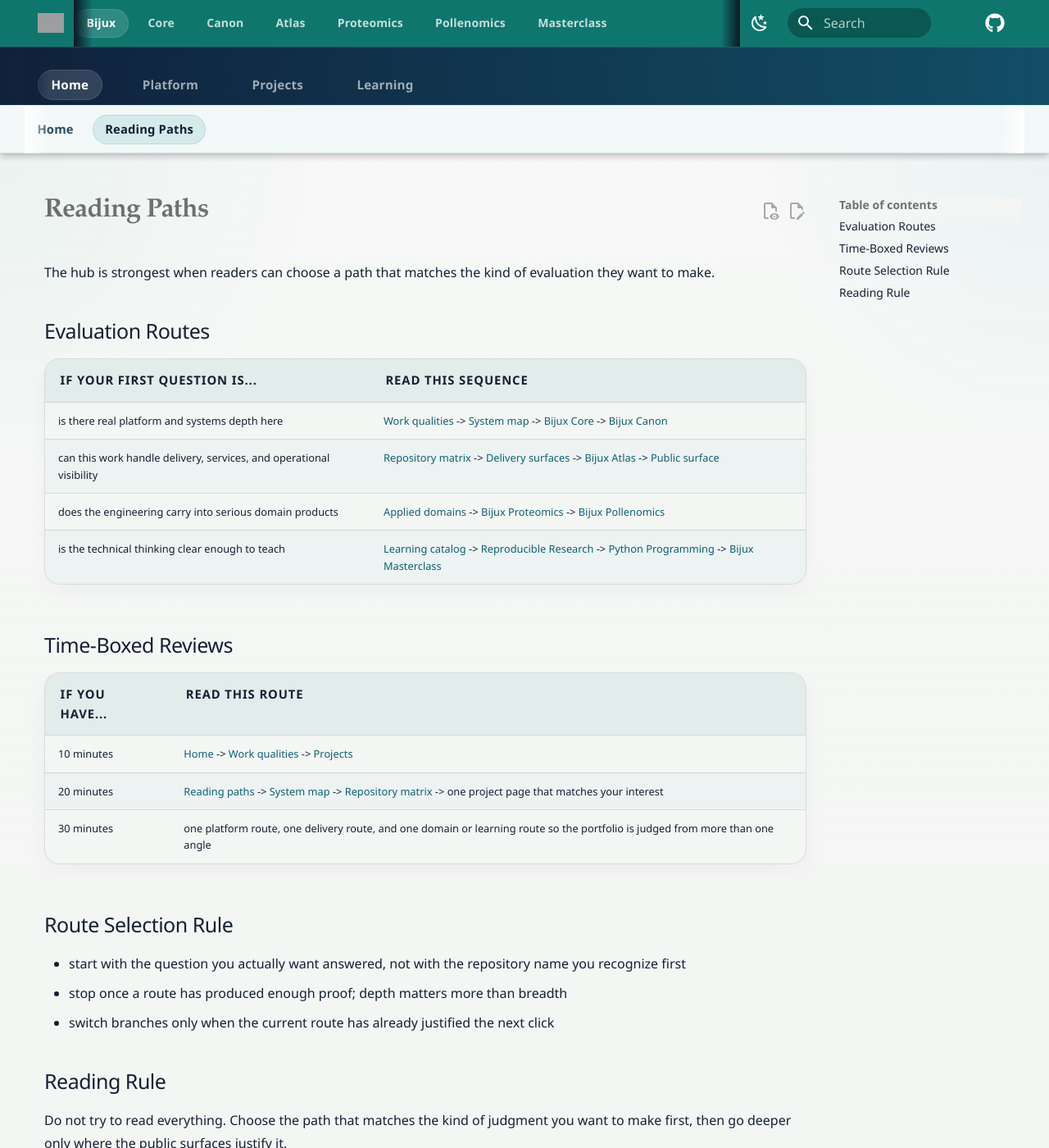
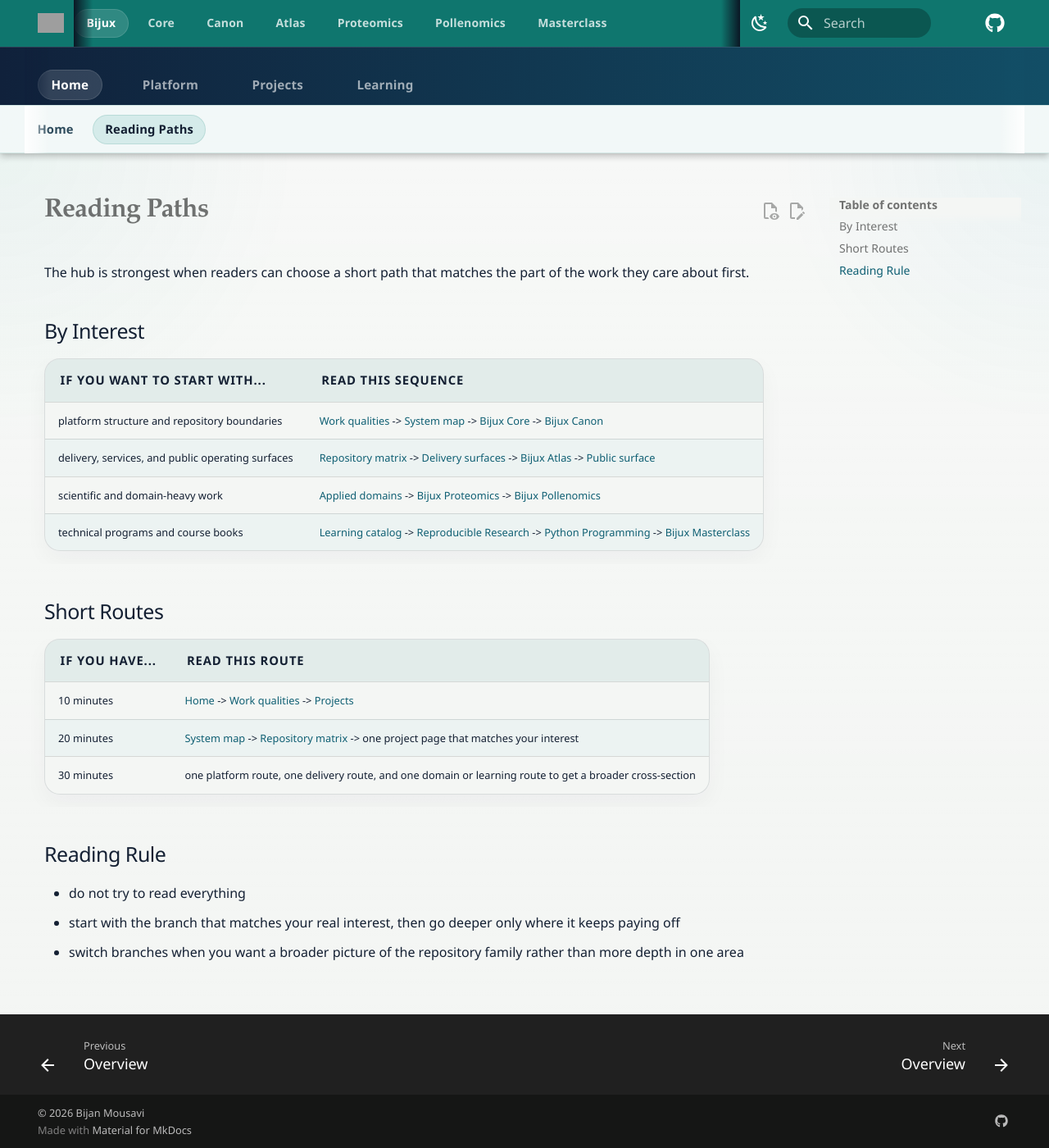
Before and after one commit to bijux/bijux.github.io, an MkDocs documentation site: the page built from docs/reading-paths.md, in a window 1280 px wide and 1400 px high. Shown: the whole window at 82% size. Built offline with MkDocs 1.6.1 and Material for MkDocs 9.7.7, drawn with Linux system fonts in a browser that asks for light colours; comment, search, counter and statistics services are not loaded; grey boxes are pictures that could not be loaded.

Commit message:
refactor(paths): simplify the portfolio reading routes

```diff
--- a/docs/reading-paths.md
+++ b/docs/reading-paths.md
@@ -9,34 +9,28 @@ last_reviewed: 2026-04-12
 
 # Reading Paths
 
-The hub is strongest when readers can choose a path that matches the
-kind of evaluation they want to make.
+The hub is strongest when readers can choose a short path that matches
+the part of the work they care about first.
 
-## Evaluation Routes
+## By Interest
 
-| If your first question is... | Read this sequence |
+| If you want to start with... | Read this sequence |
 | --- | --- |
-| is there real platform and systems depth here | [Work qualities](platform/work-qualities.md) -> [System map](platform/system-map.md) -> [Bijux Core](projects/bijux-core.md) -> [Bijux Canon](projects/bijux-canon.md) |
-| can this work handle delivery, services, and operational visibility | [Repository matrix](platform/repository-matrix.md) -> [Delivery surfaces](platform/delivery-surfaces.md) -> [Bijux Atlas](projects/bijux-atlas.md) -> [Public surface](platform/public-surface.md) |
-| does the engineering carry into serious domain products | [Applied domains](platform/applied-domains.md) -> [Bijux Proteomics](projects/bijux-proteomics.md) -> [Bijux Pollenomics](projects/bijux-pollenomics.md) |
-| is the technical thinking clear enough to teach | [Learning catalog](learning/index.md) -> [Reproducible Research](learning/reproducible-research.md) -> [Python Programming](learning/python-programming.md) -> [Bijux Masterclass](projects/bijux-masterclass.md) |
+| platform structure and repository boundaries | [Work qualities](platform/work-qualities.md) -> [System map](platform/system-map.md) -> [Bijux Core](projects/bijux-core.md) -> [Bijux Canon](projects/bijux-canon.md) |
+| delivery, services, and public operating surfaces | [Repository matrix](platform/repository-matrix.md) -> [Delivery surfaces](platform/delivery-surfaces.md) -> [Bijux Atlas](projects/bijux-atlas.md) -> [Public surface](platform/public-surface.md) |
+| scientific and domain-heavy work | [Applied domains](platform/applied-domains.md) -> [Bijux Proteomics](projects/bijux-proteomics.md) -> [Bijux Pollenomics](projects/bijux-pollenomics.md) |
+| technical programs and course books | [Learning catalog](learning/index.md) -> [Reproducible Research](learning/reproducible-research.md) -> [Python Programming](learning/python-programming.md) -> [Bijux Masterclass](projects/bijux-masterclass.md) |
 
-## Time-Boxed Reviews
+## Short Routes
 
 | If you have... | Read this route |
 | --- | --- |
 | 10 minutes | [Home](index.md) -> [Work qualities](platform/work-qualities.md) -> [Projects](projects/index.md) |
-| 20 minutes | [Reading paths](reading-paths.md) -> [System map](platform/system-map.md) -> [Repository matrix](platform/repository-matrix.md) -> one project page that matches your interest |
-| 30 minutes | one platform route, one delivery route, and one domain or learning route so the portfolio is judged from more than one angle |
-
-## Route Selection Rule
-
-- start with the question you actually want answered, not with the repository name you recognize first
-- stop once a route has produced enough proof; depth matters more than breadth
-- switch branches only when the current route has already justified the next click
+| 20 minutes | [System map](platform/system-map.md) -> [Repository matrix](platform/repository-matrix.md) -> one project page that matches your interest |
+| 30 minutes | one platform route, one delivery route, and one domain or learning route to get a broader cross-section |
 
 ## Reading Rule
 
-Do not try to read everything. Choose the path that matches the kind of
-judgment you want to make first, then go deeper only where the public
-surfaces justify it.
+- do not try to read everything
+- start with the branch that matches your real interest, then go deeper only where it keeps paying off
+- switch branches when you want a broader picture of the repository family rather than more depth in one area
```
